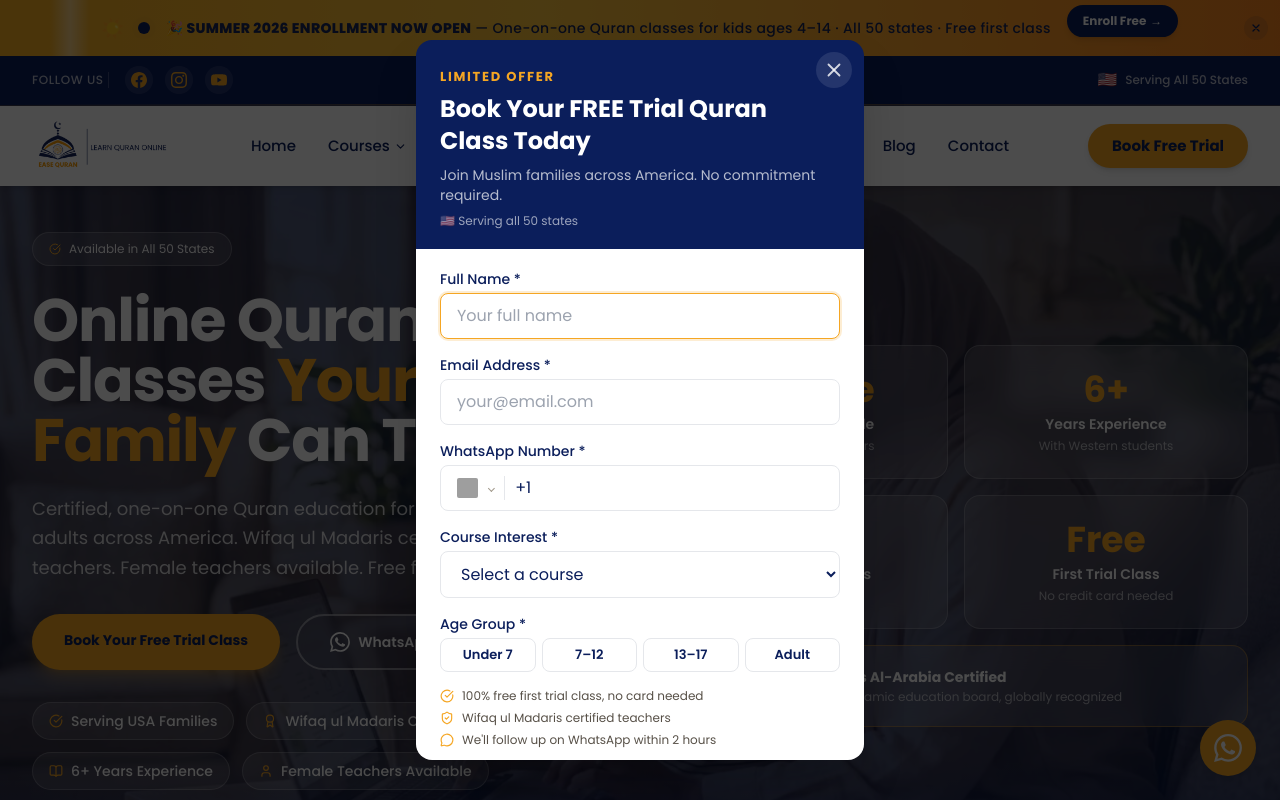
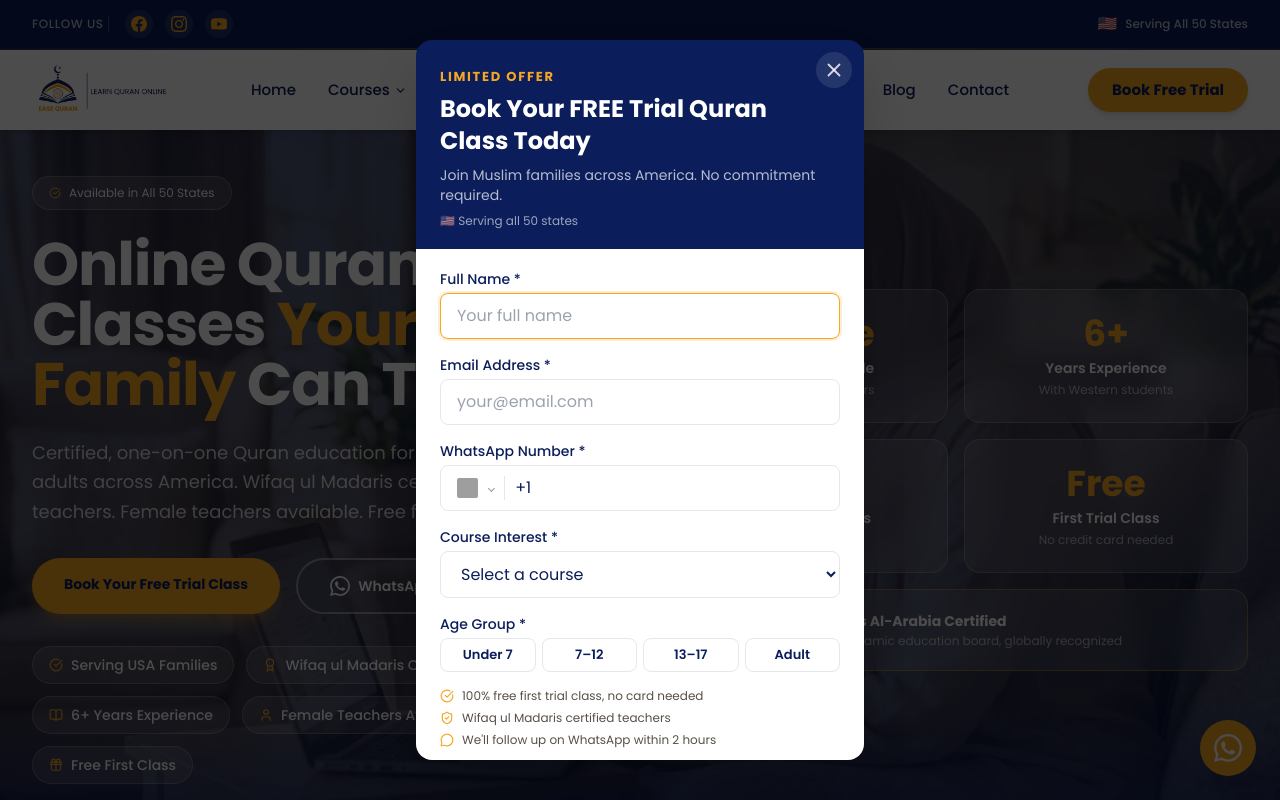
Before and after one commit to easequran/ease-quran, a Next.js app: page / in a window 1280 px wide. Shown: the top 800 px of the page. Built offline with nearby package versions, Linux system fonts and the light colour scheme; grey boxes are pictures that could not be loaded.

Commit message:
Remove Summer 2026 enrollment announcement bar
Summer enrollment has ended, so drop the site-wide banner above the
header along with its now-unused animation CSS. The
/summer-quran-classes page and its footer/course links are unchanged.

Co-Authored-By: Claude Opus 5.5 <noreply@anthropic.com>

```diff
--- a/app/globals.css
+++ b/app/globals.css
@@ -154,54 +154,6 @@ body {
   animation: popupSlideIn 0.3s ease-out forwards;
 }
 
-/* ── Announcement banner animations ── */
-@keyframes bannerFlash {
-  0%, 100% { background-position: 0% 50%; }
-  50%       { background-position: 100% 50%; }
-}
-
-@keyframes shimmer {
-  0%   { transform: translateX(-100%); }
-  100% { transform: translateX(400%); }
-}
-
-@keyframes textPulse {
-  0%, 100% { opacity: 1; }
-  50%       { opacity: 0.75; }
-}
-
-@keyframes starSpin {
-  0%   { transform: rotate(0deg) scale(1); }
-  50%  { transform: rotate(180deg) scale(1.3); }
-  100% { transform: rotate(360deg) scale(1); }
-}
-
-.banner-bg {
-  background: linear-gradient(270deg, #f59e0b, #FEC33B, #f97316, #FEC33B, #f59e0b);
-  background-size: 300% 300%;
-  animation: bannerFlash 2.5s ease infinite;
-}
-
-.banner-shimmer::after {
-  content: "";
-  position: absolute;
-  top: 0;
-  left: 0;
-  width: 40px;
-  height: 100%;
-  background: linear-gradient(90deg, transparent, rgba(255,255,255,0.45), transparent);
-  animation: shimmer 2.8s ease-in-out infinite;
-}
-
-.banner-text-pulse {
-  animation: textPulse 1.8s ease-in-out infinite;
-}
-
-.banner-star {
-  animation: starSpin 3s linear infinite;
-  display: inline-block;
-}
-
 /* ── International phone input (react-phone-number-input) ── */
 .eq-phone-input.PhoneInput {
   display: flex;
--- a/components/Navbar.tsx
+++ b/components/Navbar.tsx
@@ -89,7 +89,6 @@ export default function Navbar() {
   const [mobileOpen, setMobileOpen] = useState(false);
   const [openMobile, setOpenMobile] = useState<string | null>(null);
   const [activeDesktop, setActiveDesktop] = useState<string | null>(null);
-  const [bannerVisible, setBannerVisible] = useState(true);
   const closeTimer = useRef<ReturnType<typeof setTimeout> | null>(null);
 
   useEffect(() => {
@@ -108,57 +107,6 @@ export default function Navbar() {
 
   return (
     <>
-      {/* ── Summer Announcement Banner ── */}
-      {bannerVisible && (
-        <div className="relative z-50 banner-bg banner-shimmer overflow-hidden text-navy">
-          <div className="relative flex items-center justify-center gap-2 sm:gap-4 py-3 px-10 text-center">
-
-            {/* Spinning star left */}
-            <span className="banner-star text-base hidden sm:inline shrink-0" aria-hidden="true">☀️</span>
-
-            {/* Double ping dot */}
-            <span className="relative flex h-3 w-3 shrink-0">
-              <span className="animate-ping absolute inline-flex h-full w-full rounded-full bg-navy/70" />
-              <span className="animate-ping absolute inline-flex h-full w-full rounded-full bg-navy/40 delay-150" style={{ animationDelay: "0.4s" }} />
-              <span className="relative inline-flex rounded-full h-3 w-3 bg-navy" />
-            </span>
-
-            {/* Text — full banner is a link on mobile */}
-            <Link
-              href="/summer-quran-classes"
-              className="banner-text-pulse text-xs sm:text-sm font-extrabold tracking-wide leading-tight hover:underline"
-            >
-              <span className="uppercase">🎉 Summer 2026 Enrollment Now Open</span>
-              <span className="hidden sm:inline font-medium normal-case">
-                {" "}— One-on-one Quran classes for kids ages 4–14 · All 50 states · Free first class
-              </span>
-            </Link>
-
-            {/* Bouncing CTA — visible on all screen sizes */}
-            <Link
-              href="/summer-quran-classes"
-              className="inline-flex shrink-0 items-center gap-1 bg-navy text-white text-xs font-bold px-3 py-1.5 sm:px-4 sm:py-2 rounded-full hover:bg-navy/80 transition-colors whitespace-nowrap animate-bounce shadow-md"
-              style={{ animationDuration: "1.2s" }}
-            >
-              <span className="hidden sm:inline">Enroll Free</span>
-              <span className="sm:hidden">Join</span>
-              {" "}→
-            </Link>
-
-            {/* Dismiss */}
-            <button
-              onClick={() => setBannerVisible(false)}
-              aria-label="Dismiss announcement"
-              className="absolute right-3 top-1/2 -translate-y-1/2 w-6 h-6 flex items-center justify-center rounded-full bg-navy/10 hover:bg-navy/20 transition-colors text-navy"
-            >
-              <svg viewBox="0 0 24 24" fill="none" stroke="currentColor" strokeWidth={2.5} className="w-3 h-3">
-                <path strokeLinecap="round" strokeLinejoin="round" d="M6 18L18 6M6 6l12 12" />
-              </svg>
-            </button>
-          </div>
-        </div>
-      )}
-
       {/* ── Top social bar — scrolls away ── */}
       <div className="bg-navy border-b border-gold/20">
         <div className="container-custom flex items-center justify-between py-2.5">
```
